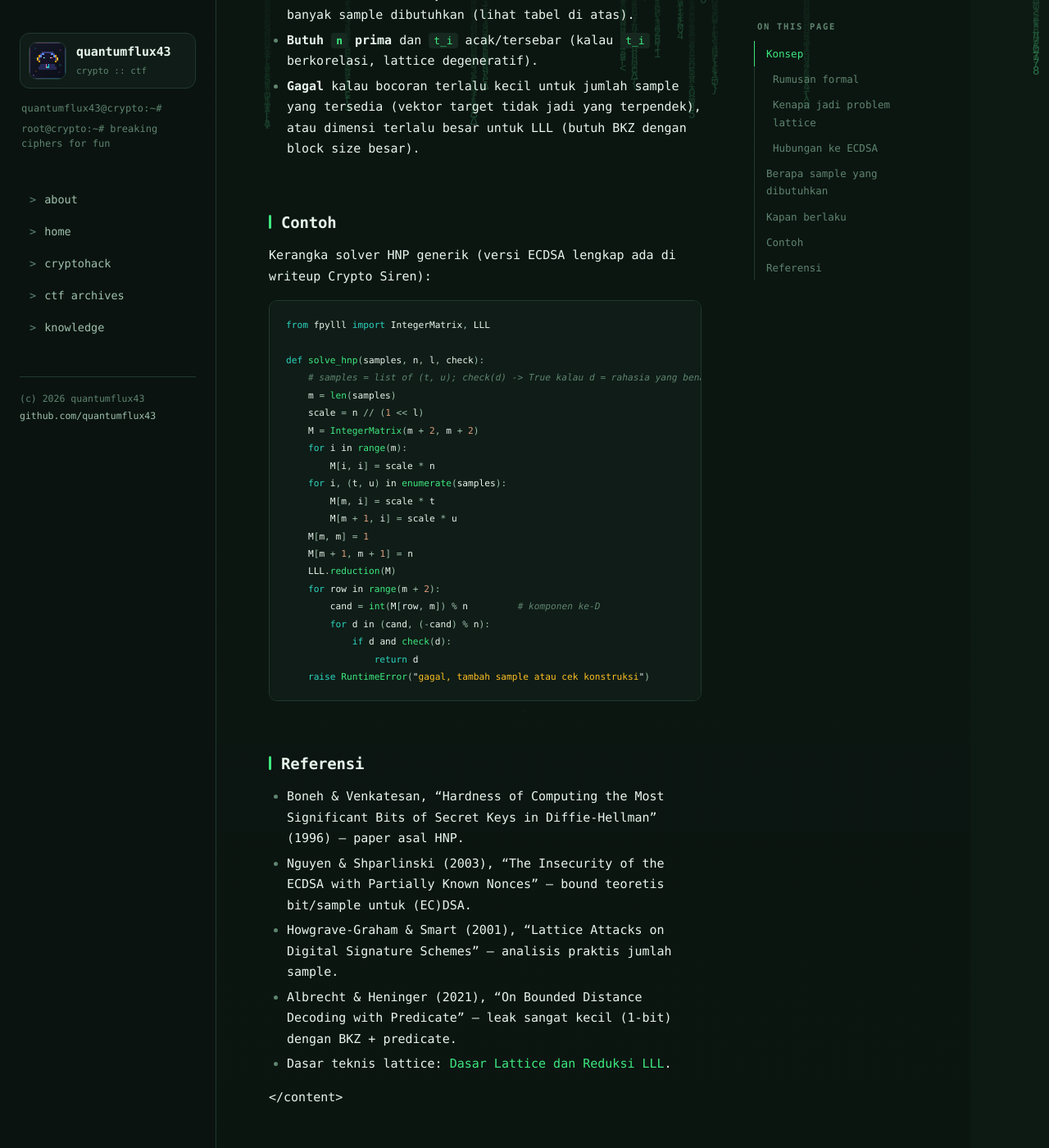
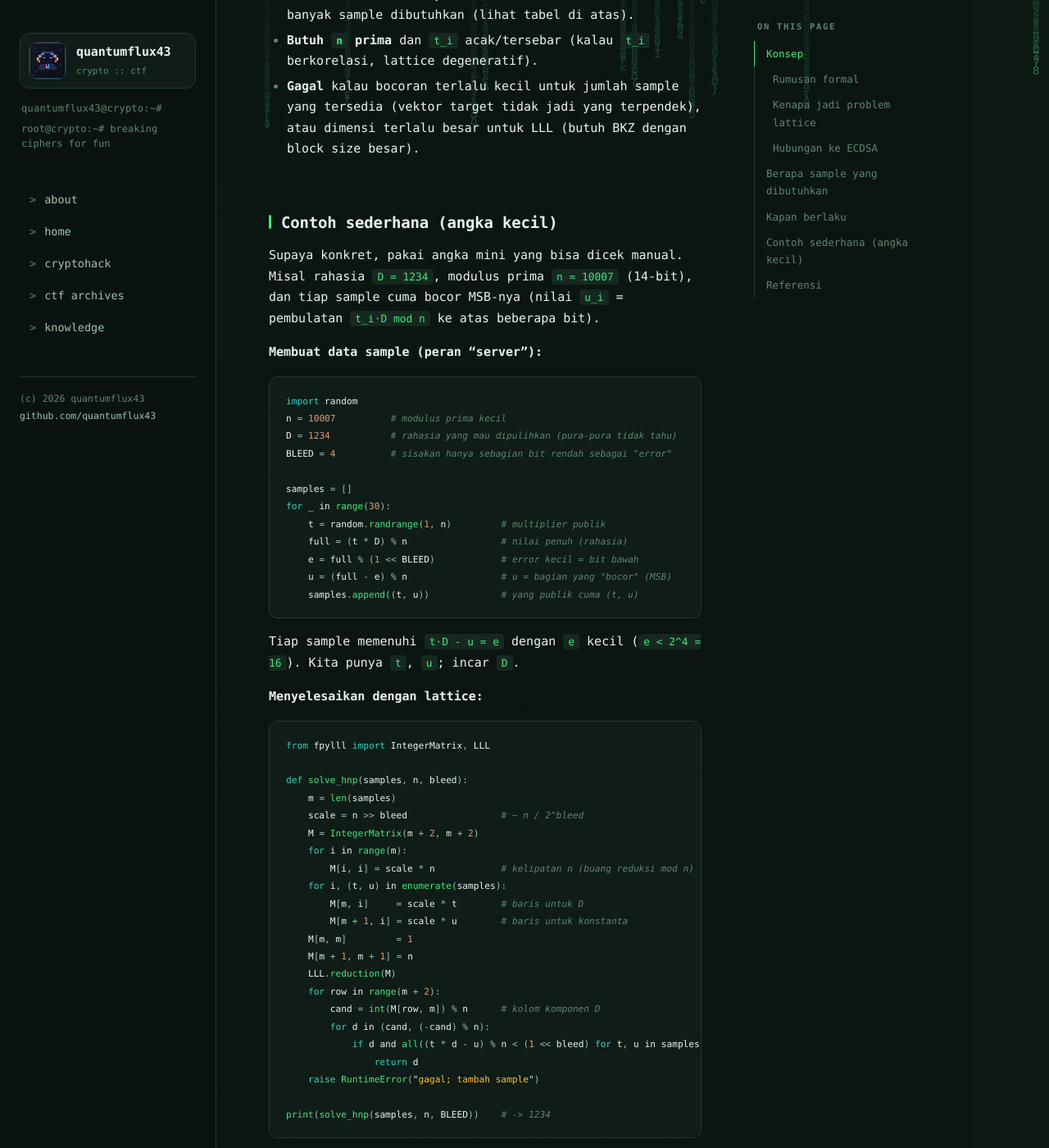
Before and after one commit to QuantumFlux43/quantumflux43.github.io, a Jekyll site: the page built from _posts/2026-08-23-dasar-hidden-number-problem.md, in a window 1280 px wide and 1400 px high, scrolled down 2283 px. Shown: the whole window at 82% size. Built offline with Jekyll 4.4.1, drawn with Linux system fonts in a browser that asks for light colours; some of the changed text lies outside the part shown.

Commit message:
knowledge: contoh HNP angka kecil (konkret->generik); fix simbol ell jadi ℓ di teks

````diff
--- a/_posts/2026-08-23-dasar-hidden-number-problem.md
+++ b/_posts/2026-08-23-dasar-hidden-number-problem.md
@@ -87,15 +87,69 @@ muncul di hasil reduksi. Untuk `n` 256-bit:
   (vektor target tidak jadi yang terpendek), atau dimensi terlalu besar untuk
   LLL (butuh BKZ dengan block size besar).
 
-## Contoh
+## Contoh sederhana (angka kecil)
 
-Kerangka solver HNP generik (versi ECDSA lengkap ada di writeup Crypto Siren):
+Supaya konkret, pakai angka mini yang bisa dicek manual. Misal rahasia
+`D = 1234`, modulus prima `n = 10007` (14-bit), dan tiap sample cuma bocor
+MSB-nya (nilai `u_i` = pembulatan `t_i·D mod n` ke atas beberapa bit).
+
+**Membuat data sample (peran "server"):**
+
+```python
+import random
+n = 10007          # modulus prima kecil
+D = 1234           # rahasia yang mau dipulihkan (pura-pura tidak tahu)
+BLEED = 4          # sisakan hanya sebagian bit rendah sebagai "error"
+
+samples = []
+for _ in range(30):
+    t = random.randrange(1, n)         # multiplier publik
+    full = (t * D) % n                 # nilai penuh (rahasia)
+    e = full % (1 << BLEED)            # error kecil = bit bawah
+    u = (full - e) % n                 # u = bagian yang "bocor" (MSB)
+    samples.append((t, u))             # yang publik cuma (t, u)
+```
+
+Tiap sample memenuhi `t·D - u = e` dengan `e` kecil (`e < 2^4 = 16`). Kita
+punya `t`, `u`; incar `D`.
+
+**Menyelesaikan dengan lattice:**
 
 ```python
 from fpylll import IntegerMatrix, LLL
 
-def solve_hnp(samples, n, l, check):
-    # samples = list of (t, u); check(d) -> True kalau d = rahasia yang benar
+def solve_hnp(samples, n, bleed):
+    m = len(samples)
+    scale = n >> bleed                 # ~ n / 2^bleed
+    M = IntegerMatrix(m + 2, m + 2)
+    for i in range(m):
+        M[i, i] = scale * n            # kelipatan n (buang reduksi mod n)
+    for i, (t, u) in enumerate(samples):
+        M[m, i]     = scale * t        # baris untuk D
+        M[m + 1, i] = scale * u        # baris untuk konstanta
+    M[m, m]         = 1
+    M[m + 1, m + 1] = n
+    LLL.reduction(M)
+    for row in range(m + 2):
+        cand = int(M[row, m]) % n      # kolom komponen D
+        for d in (cand, (-cand) % n):
+            if d and all((t * d - u) % n < (1 << bleed) for t, u in samples):
+                return d
+    raise RuntimeError("gagal; tambah sample")
+
+print(solve_hnp(samples, n, BLEED))    # -> 1234
+```
+
+Cek batas teoretis: `m·ℓ = 30·4 = 120 >> log2(10007) ≈ 13.3`, jadi 30 sample
+jauh di atas syarat minimum — LLL menemukan `D = 1234` dengan mudah. Kalau
+`BLEED` diperbesar (bit bocor makin sedikit), butuh lebih banyak sample.
+
+**Kerangka umum** (versi ECDSA lengkap ada di writeup Crypto Siren) sama persis
+strukturnya, hanya `t`, `u`, dan `check` yang diganti sesuai skema:
+
+```python
+def solve_hnp_generic(samples, n, l, check):
+    # samples = list of (t, u); check(d) -> True kalau d benar
     m = len(samples)
     scale = n // (1 << l)
     M = IntegerMatrix(m + 2, m + 2)
````
Also changed, not shown: other parts of _posts/2026-08-23-dasar-hidden-number-problem.md (+3 -3 lines), _posts/2026-08-22-crypto-siren-z0d1ak-ctf-2026.md (+4 -4 lines).
